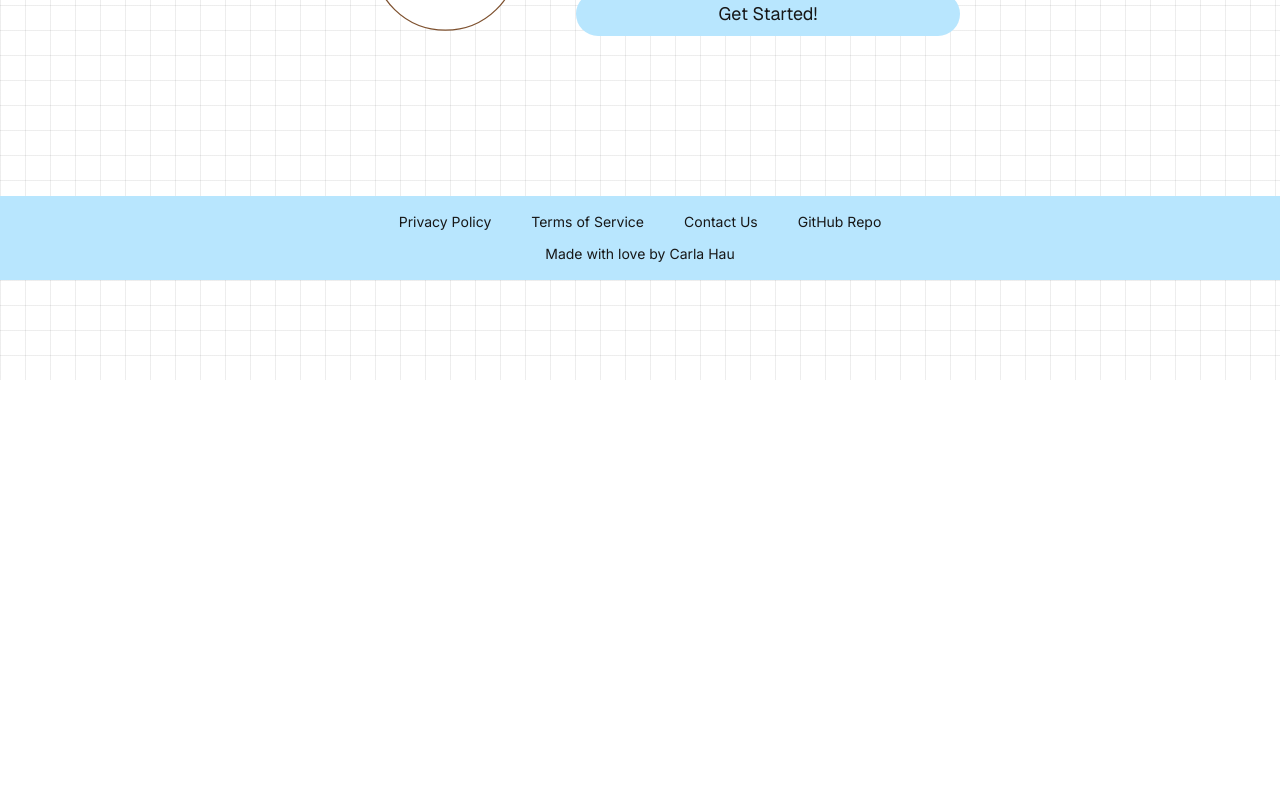
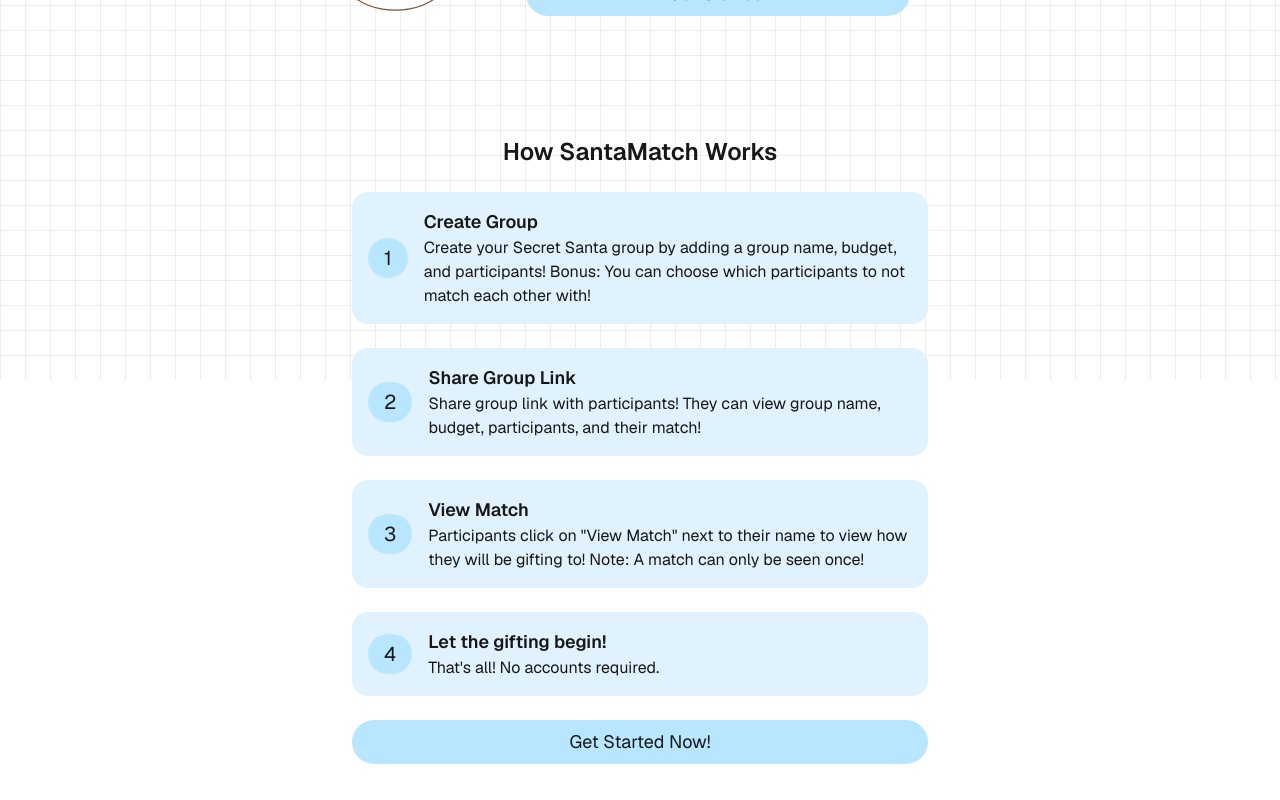
Before and after one commit to carlahauu/Santa-Match, a Next.js app in the folder frontend/: page / in a window 1280 px wide. Shown: the part 420-1220 px from the top of the page. Before the commit the page ends 800 px from the top, so only its background shows below. Built offline with nearby package versions, Linux system fonts and the light colour scheme.

Commit message:
feat: Add content to landing page. Make navbar fixed.

```diff
--- a/frontend/app/layout.tsx
+++ b/frontend/app/layout.tsx
@@ -31,7 +31,7 @@ export default function RootLayout({
         className={`${geistSans.variable} ${geistMono.variable} ${inter.className} antialiased`}
         suppressHydrationWarning={true}
       >
-        <div className="absolute -z-10 inset-0 h-full w-full bg-[linear-gradient(to_right,#73737320_1px,transparent_1px),linear-gradient(to_bottom,#73737320_1px,transparent_1px)] bg-[size:25px_25px]" />
+        <div className="fixed min-h-screen -z-10 w-full bg-[linear-gradient(to_right,#73737320_1px,transparent_1px),linear-gradient(to_bottom,#73737320_1px,transparent_1px)] bg-[size:25px_25px]" />
         <Navbar />
         {children}
         <Footer />
--- a/frontend/app/page.tsx
+++ b/frontend/app/page.tsx
@@ -1,10 +1,32 @@
 import Image from 'next/image';
 import Link from 'next/link';
 
+const howItWorksItems = [
+  {
+    name: 'Create Group',
+    content:
+      'Create your Secret Santa group by adding a group name, budget, and participants! Bonus: You can choose which participants to not match each other with!',
+  },
+  {
+    name: 'Share Group Link',
+    content:
+      'Share group link with participants! They can view group name, budget, participants, and their match!',
+  },
+  {
+    name: 'View Match',
+    content:
+      'Participants click on "View Match" next to their name to view how they will be gifting to! Note: A match can only be seen once!',
+  },
+  {
+    name: 'Let the gifting begin!',
+    content: "That's all! No accounts required.",
+  },
+];
+
 export default function Home() {
   return (
-    <div className="flex font-sans items-center justify-center">
-      <main className="flex flex-col md:flex-row lg:w-[50%] md:w-[65%] w-[85%] lg:justify-between py-20 md:py-30">
+    <div className="flex flex-col font-sans items-center justify-center">
+      <main className="flex flex-col md:flex-row lg:w-[50%] md:w-[65%] w-[85%] lg:justify-between py-40 md:py-50 lg:-ml-25">
         <Image
           src="/Santa.svg"
           alt="Santa holding finger to mouth, indicating secret"
@@ -25,6 +47,34 @@ export default function Home() {
           </Link>
         </div>
       </main>
+      <div className="md:ml-10 lg:ml-0 text-center md:text-left flex flex-col items-center justify-center lg:w-[60%] mb-20 -mt-20">
+        <h1 className="text-center font-semibold text-2xl">
+          How SantaMatch Works
+        </h1>
+        <div className="space-y-6 mt-6 w-3/4">
+          {howItWorksItems.map((item, index) => (
+            <div
+              key={index}
+              className="text-left py-4 px-4 rounded-2xl items-center bg-sky-100 flex flex-row"
+            >
+              <div className="left mr-4">
+                <h1 className="bg-sky-200 w-fit px-4 py-1.5 rounded-full text-xl">
+                  {index + 1}
+                </h1>
+              </div>
+              <div className="right">
+                <h1 className="font-semibold text-lg">{item.name}</h1>
+                <h1>{item.content}</h1>
+              </div>
+            </div>
+          ))}
+          <Link href="/create-group" className="w-full">
+            <button className="w-full text-lg hover:cursor-pointer bg-sky-200 px-10 py-2 rounded-full">
+              Get Started Now!
+            </button>
+          </Link>
+        </div>
+      </div>
     </div>
   );
 }
--- a/frontend/app/ui/Navbar.tsx
+++ b/frontend/app/ui/Navbar.tsx
@@ -12,7 +12,7 @@ export default function Navbar() {
   const [isMenuOpen, setIsMenuOpen] = useState(false);
 
   return (
-    <div className="justify-center items-center flex flex-col mt-10">
+    <div className="fixed w-full justify-center items-center flex flex-col mt-10">
       <nav className="bg-sky-200 mx-auto p-4 px-10 sticky z-50 rounded-full md:w-[65%] w-[90%]">
         <div className="mx-auto flex justify-between items-center">
           <Link href="/" className="text-lg font-semibold">
```
